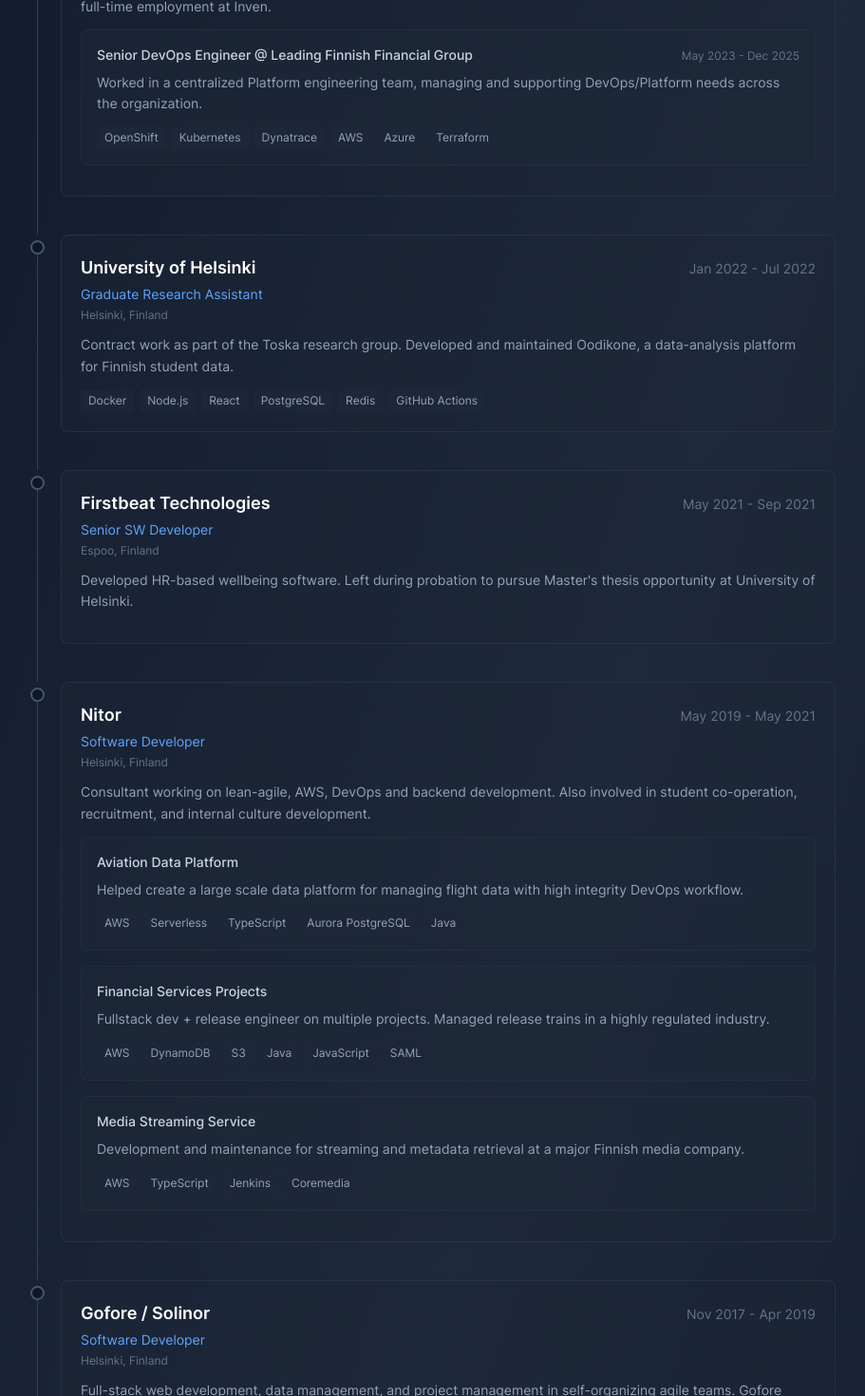
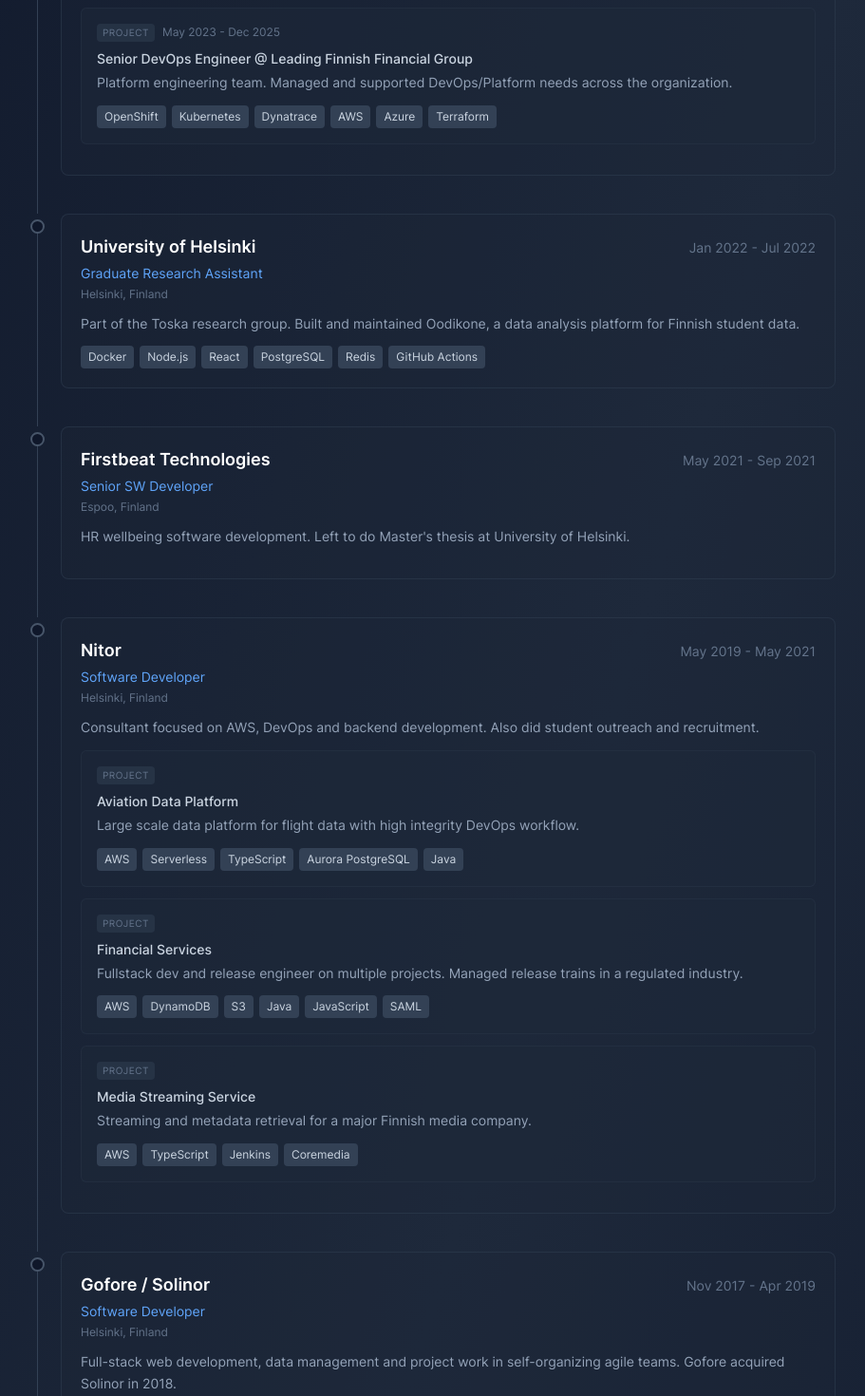
Before and after one commit to SNurmivaara/nurmivaara.fi, a Next.js app: page /cv in a window 1280 px wide. Shown: the part 720-2190 px from the top of the page at 95% size, without its empty margins (184-1095 px from the left). Built offline with nearby package versions, Linux system fonts and the light colour scheme.

Commit message:
cv fine tuning

```diff
--- a/pages/cv.js
+++ b/pages/cv.js
@@ -3,7 +3,7 @@ import { Layout, LinkedInIcon } from '../components'
 import { siteConfig } from '../lib/config'
 
 const SkillBadge = ({ children }) => (
-  <span className="px-2 py-1 bg-slate-800/80 text-slate-400 rounded text-xs">
+  <span className="px-2 py-1 bg-slate-700 text-slate-300 rounded text-xs">
     {children}
   </span>
 )
@@ -26,13 +26,16 @@ const TimelineItem = ({ company, role, period, location, skills, projects, child
       {children && <div className="text-slate-400 text-sm leading-relaxed mb-3">{children}</div>}
 
       {projects && (
-        <div className="space-y-4 mb-3">
+        <div className="space-y-3 mb-3">
           {projects.map((project, i) => (
             <div key={i} className="bg-slate-800/50 border border-slate-700/30 rounded-md p-4">
-              <div className="flex flex-col sm:flex-row sm:items-baseline sm:justify-between gap-1 mb-2">
-                <p className="font-medium text-slate-300 text-sm">{project.title}</p>
+              <div className="flex items-center gap-2 mb-2">
+                <span className="text-[10px] uppercase tracking-wider text-slate-500 bg-slate-700/50 px-1.5 py-0.5 rounded">
+                  Project
+                </span>
                 {project.period && <span className="text-xs text-slate-500">{project.period}</span>}
               </div>
+              <p className="font-medium text-slate-300 text-sm mb-1">{project.title}</p>
               <p className="text-slate-400 text-sm leading-relaxed">{project.description}</p>
               {project.skills && (
                 <div className="flex flex-wrap gap-1.5 mt-3">
@@ -91,7 +94,7 @@ export default function CV() {
           <h1 className="text-4xl md:text-5xl font-bold mb-4">Curriculum Vitae</h1>
           <p className="text-lg text-slate-400 max-w-2xl mb-4">
             Senior Software Engineer with a Master's in Computer Science. Generalist focused on
-            full stack development, DevOps, and cloud architecture.
+            full stack development, DevOps and cloud architecture.
           </p>
 
           <div className="flex flex-wrap gap-2 mb-4">
@@ -136,13 +139,12 @@ export default function CV() {
                   title: 'Senior DevOps Engineer @ Leading Finnish Financial Group',
                   period: 'May 2023 - Dec 2025',
                   description:
-                    'Worked in a centralized Platform engineering team, managing and supporting DevOps/Platform needs across the organization.',
+                    'Platform engineering team. Managed and supported DevOps/Platform needs across the organization.',
                   skills: ['OpenShift', 'Kubernetes', 'Dynatrace', 'AWS', 'Azure', 'Terraform'],
                 },
               ]}
             >
-              Founded and operated an IT consulting company. As of 2026, transitioned to an asset
-              holding company following full-time employment at Inven.
+              IT consulting company. Now mainly an asset holding company after starting at Inven.
             </TimelineItem>
 
             <TimelineItem
@@ -152,8 +154,8 @@ export default function CV() {
               location="Helsinki, Finland"
               skills={['Docker', 'Node.js', 'React', 'PostgreSQL', 'Redis', 'GitHub Actions']}
             >
-              Contract work as part of the Toska research group. Developed and maintained Oodikone,
-              a data-analysis platform for Finnish student data.
+              Part of the Toska research group. Built and maintained Oodikone, a data analysis
+              platform for Finnish student data.
             </TimelineItem>
 
             <TimelineItem
@@ -162,8 +164,8 @@ export default function CV() {
               period="May 2021 - Sep 2021"
               location="Espoo, Finland"
             >
-              Developed HR-based wellbeing software. Left during probation to pursue Master's thesis
-              opportunity at University of Helsinki.
+              HR wellbeing software development. Left to do Master's thesis at University of
+              Helsinki.
             </TimelineItem>
 
             <TimelineItem
@@ -175,25 +177,25 @@ export default function CV() {
                 {
                   title: 'Aviation Data Platform',
                   description:
-                    'Helped create a large scale data platform for managing flight data with high integrity DevOps workflow.',
+                    'Large scale data platform for flight data with high integrity DevOps workflow.',
                   skills: ['AWS', 'Serverless', 'TypeScript', 'Aurora PostgreSQL', 'Java'],
                 },
                 {
-                  title: 'Financial Services Projects',
+                  title: 'Financial Services',
                   description:
-                    'Fullstack dev + release engineer on multiple projects. Managed release trains in a highly regulated industry.',
+                    'Fullstack dev and release engineer on multiple projects. Managed release trains in a regulated industry.',
                   skills: ['AWS', 'DynamoDB', 'S3', 'Java', 'JavaScript', 'SAML'],
                 },
                 {
                   title: 'Media Streaming Service',
                   description:
-                    'Development and maintenance for streaming and metadata retrieval at a major Finnish media company.',
+                    'Streaming and metadata retrieval for a major Finnish media company.',
                   skills: ['AWS', 'TypeScript', 'Jenkins', 'Coremedia'],
                 },
               ]}
             >
-              Consultant working on lean-agile, AWS, DevOps and backend development. Also involved in
-              student co-operation, recruitment, and internal culture development.
+              Consultant focused on AWS, DevOps and backend development. Also did student outreach
+              and recruitment.
             </TimelineItem>
 
             <TimelineItem
@@ -203,8 +205,8 @@ export default function CV() {
               location="Helsinki, Finland"
               skills={['Full-Stack', 'Data Migrations', 'Agile']}
             >
-              Full-stack web development, data management, and project management in self-organizing
-              agile teams. Gofore acquired Solinor in 2018.
+              Full-stack web development, data management and project work in self-organizing agile
+              teams. Gofore acquired Solinor in 2018.
             </TimelineItem>
 
             <TimelineItem
@@ -222,7 +224,7 @@ export default function CV() {
               period="Sep 2016 - Dec 2016"
               location="Helsinki, Finland"
             >
-              Software development, server system monitoring, administration and maintenance.
+              Software development, server monitoring and system administration.
             </TimelineItem>
 
             <TimelineItem
@@ -231,8 +233,8 @@ export default function CV() {
               period="Dec 2015 - Dec 2017"
               location="Finland"
             >
-              Co-founded a mobile device repair business during military service. Handled device
-              repairs and shared management responsibilities.
+              Co-founded a mobile device repair business during military service. Did repairs and
+              shared management duties with co-founders.
             </TimelineItem>
 
             <TimelineItem
@@ -241,8 +243,7 @@ export default function CV() {
               period="Jun 2015 - Jun 2016"
               location="Finland"
             >
-              Completed 12-month mandatory conscription. Finished as NCO, currently ranked Staff
-              Sergeant in the reserve.
+              12-month mandatory service. Finished as NCO, currently Staff Sergeant in the reserve.
             </TimelineItem>
 
             <TimelineItem
@@ -261,8 +262,8 @@ export default function CV() {
               period="Nov 2013 - Jan 2014"
               location="Finland"
             >
-              Technical support and device repairs. Handled laptop assessment and sales, IP phone
-              installation, and hardware registry management.
+              Technical support and device repairs. Laptop assessment/sales, IP phone installation
+              and hardware registry work.
             </TimelineItem>
           </Section>
 
```
